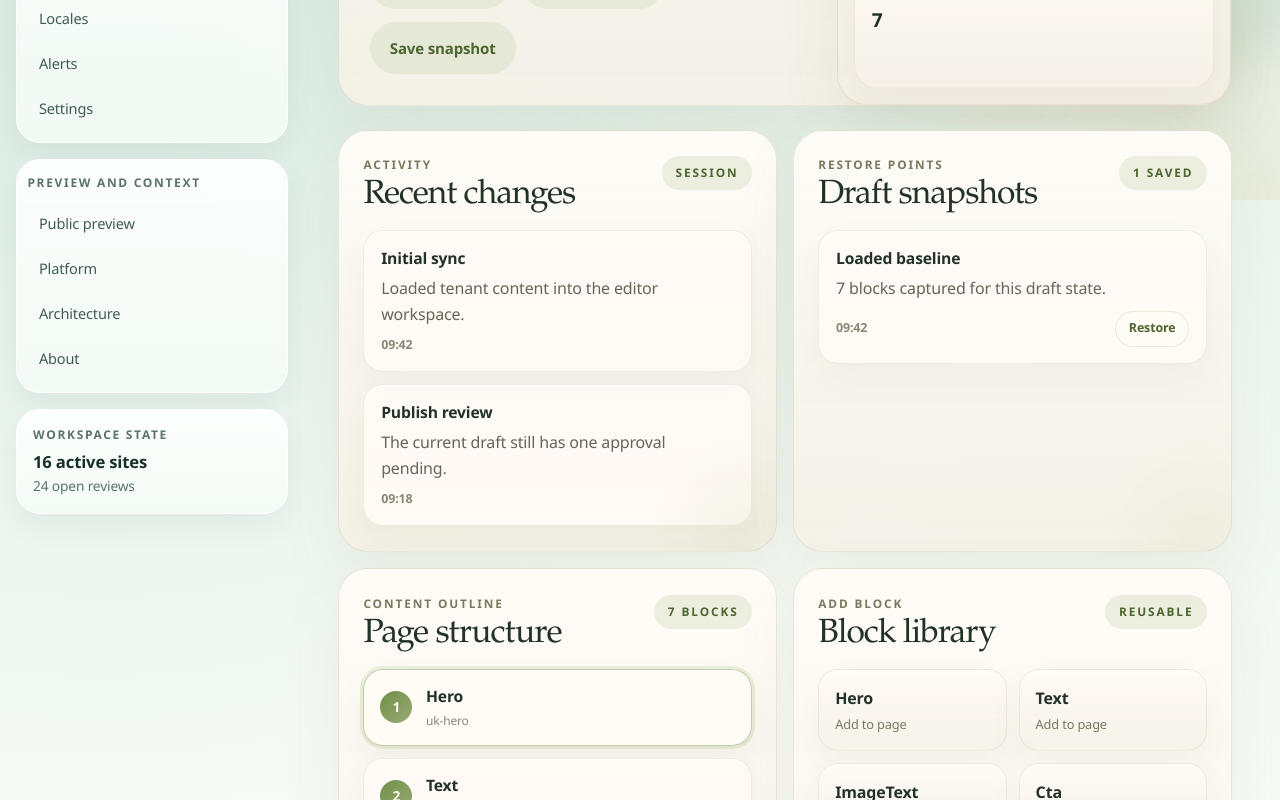
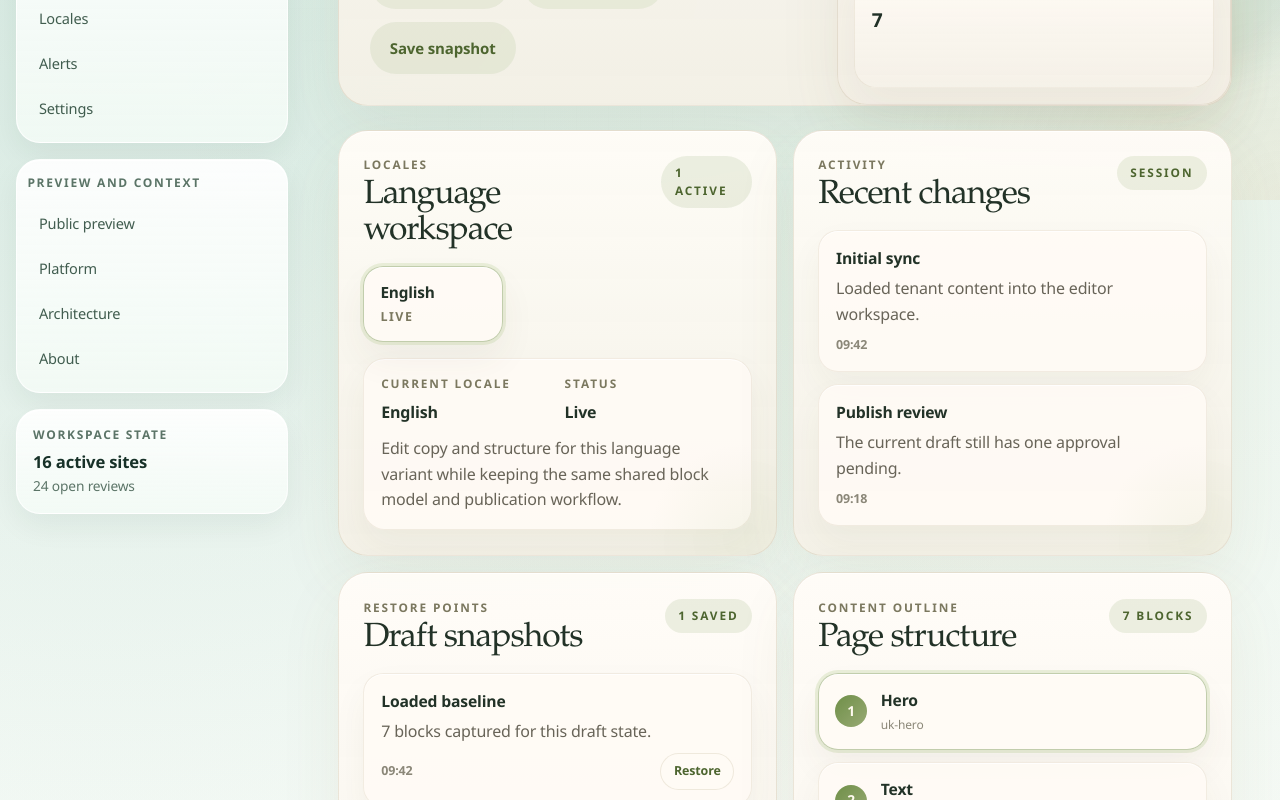
Before and after one commit to rajat1155-rrrkk/Editorial-CMS, a Next.js app: page /admin in a window 1280 px wide. Shown: the part 600-1400 px from the top of the page. Built offline with nearby package versions, Linux system fonts and the light colour scheme.

Commit message:
Add admin locale workspace

```diff
--- a/app/globals.css
+++ b/app/globals.css
@@ -2454,6 +2454,98 @@ h3,
 .admin-library-item span {
   color: #7b785f;
   font-size: 0.8rem;
+}
+
+.admin-locale-tabs {
+  display: flex;
+  flex-wrap: wrap;
+  gap: 0.75rem;
+}
+
+.admin-locale-tab {
+  display: grid;
+  gap: 0.25rem;
+  min-width: 140px;
+  padding: 0.9rem 1rem;
+  border-radius: 20px;
+  border: 1px solid rgba(188, 176, 144, 0.2);
+  background: rgba(255, 251, 245, 0.9);
+  box-shadow:
+    0 16px 34px rgba(78, 69, 44, 0.05),
+    inset 0 1px 0 rgba(255, 255, 255, 0.8);
+  text-align: left;
+  transition:
+    transform 180ms ease,
+    border-color 180ms ease,
+    box-shadow 180ms ease;
+}
+
+.admin-locale-tab:hover {
+  transform: translateY(-1px);
+  border-color: rgba(111, 143, 72, 0.28);
+}
+
+.admin-locale-tab--active {
+  border-color: rgba(111, 143, 72, 0.42);
+  box-shadow:
+    0 18px 36px rgba(78, 69, 44, 0.06),
+    0 0 0 3px rgba(219, 229, 196, 0.58),
+    inset 0 1px 0 rgba(255, 255, 255, 0.8);
+}
+
+.admin-locale-tab strong {
+  color: #223227;
+  font-size: 0.96rem;
+  font-weight: 700;
+}
+
+.admin-locale-tab span {
+  color: #7b785f;
+  font-size: 0.78rem;
+  font-weight: 600;
+  text-transform: uppercase;
+  letter-spacing: 0.12em;
+}
+
+.admin-locale-panel {
+  margin-top: 1rem;
+  padding: 1rem 1.05rem;
+  border-radius: 22px;
+  border: 1px solid rgba(188, 176, 144, 0.2);
+  background: rgba(255, 251, 245, 0.9);
+  box-shadow:
+    0 16px 34px rgba(78, 69, 44, 0.05),
+    inset 0 1px 0 rgba(255, 255, 255, 0.8);
+}
+
+.admin-locale-panel__meta {
+  display: grid;
+  grid-template-columns: repeat(2, minmax(0, 1fr));
+  gap: 0.85rem;
+  margin-bottom: 0.75rem;
+}
+
+.admin-locale-panel__meta span {
+  display: block;
+  color: #7b785f;
+  font-size: 0.74rem;
+  font-weight: 700;
+  letter-spacing: 0.16em;
+  text-transform: uppercase;
+}
+
+.admin-locale-panel__meta strong {
+  display: block;
+  margin-top: 0.45rem;
+  color: #223227;
+  font-size: 1rem;
+  font-weight: 700;
+}
+
+.admin-locale-panel p {
+  margin: 0;
+  color: #686458;
+  line-height: 1.6;
 }
 
 .admin-toolbar-button {
@@ -3021,6 +3113,7 @@ h3,
   .admin-approval-grid,
   .admin-field-grid,
   .admin-stat-grid,
+  .admin-locale-panel__meta,
   .admin-library-grid,
   .admin-grid--split,
   .admin-grid--blocks {
--- a/components/admin/admin-editor.tsx
+++ b/components/admin/admin-editor.tsx
@@ -121,6 +121,7 @@ export function AdminEditor({ initialSite }: AdminEditorProps) {
   const [lastSavedAt, setLastSavedAt] = useState("09:42");
   const [activeBlockId, setActiveBlockId] = useState<string | null>(null);
   const [previewMode, setPreviewMode] = useState(false);
+  const [activeLocale, setActiveLocale] = useState("Primary");
   const [history, setHistory] = useState<HistoryEntry[]>([
     { label: "Initial sync", detail: "Loaded tenant content into the editor workspace.", time: "09:42" },
     { label: "Publish review", detail: "The current draft still has one approval pending.", time: "09:18" }
@@ -129,6 +130,12 @@ export function AdminEditor({ initialSite }: AdminEditorProps) {
 
   const currentTenant = TENANT_DIRECTORY.find((tenant) => tenant.slug === site);
   const publicRoute = `/${site}`;
+  const localeOptions = currentTenant?.localeSummary
+    ? currentTenant.localeSummary.split(" / ").map((locale, index) => ({
+        name: locale,
+        status: index === 0 ? "Live" : index === 1 ? "In review" : "Draft"
+      }))
+    : [{ name: "English", status: "Live" }];
 
   useEffect(() => {
     async function load() {
@@ -138,6 +145,7 @@ export function AdminEditor({ initialSite }: AdminEditorProps) {
       const nextContent = stored ? (JSON.parse(stored) as TenantContent) : data.content;
       setContent(nextContent);
       setActiveBlockId(nextContent.blocks[0]?.id ?? null);
+      setActiveLocale("Primary");
       setRevisions([
         {
           id: `initial-${site}`,
@@ -423,6 +431,53 @@ export function AdminEditor({ initialSite }: AdminEditorProps) {
         {content ? (
           <>
             <section className="admin-grid admin-grid--split">
+              <article className="admin-card">
+                <div className="admin-block__header">
+                  <div>
+                    <p className="admin-card__eyebrow">Locales</p>
+                    <h2>Language workspace</h2>
+                  </div>
+                  <span className="admin-block__badge">{localeOptions.length} active</span>
+                </div>
+
+                <div className="admin-locale-tabs">
+                  {localeOptions.map((locale, index) => {
+                    const key = index === 0 ? "Primary" : locale.name;
+
+                    return (
+                      <button
+                        key={locale.name}
+                        type="button"
+                        onClick={() => setActiveLocale(key)}
+                        className={`admin-locale-tab ${activeLocale === key ? "admin-locale-tab--active" : ""}`}
+                      >
+                        <strong>{locale.name}</strong>
+                        <span>{locale.status}</span>
+                      </button>
+                    );
+                  })}
+                </div>
+
+                <div className="admin-locale-panel">
+                  <div className="admin-locale-panel__meta">
+                    <div>
+                      <span>Current locale</span>
+                      <strong>{activeLocale === "Primary" ? localeOptions[0]?.name : activeLocale}</strong>
+                    </div>
+                    <div>
+                      <span>Status</span>
+                      <strong>
+                        {localeOptions.find((locale, index) => (index === 0 ? "Primary" : locale.name) === activeLocale)?.status ??
+                          "Draft"}
+                      </strong>
+                    </div>
+                  </div>
+                  <p>
+                    Edit copy and structure for this language variant while keeping the same shared block model and publication workflow.
+                  </p>
+                </div>
+              </article>
+
               <article className="admin-card">
                 <div className="admin-block__header">
                   <div>
```
